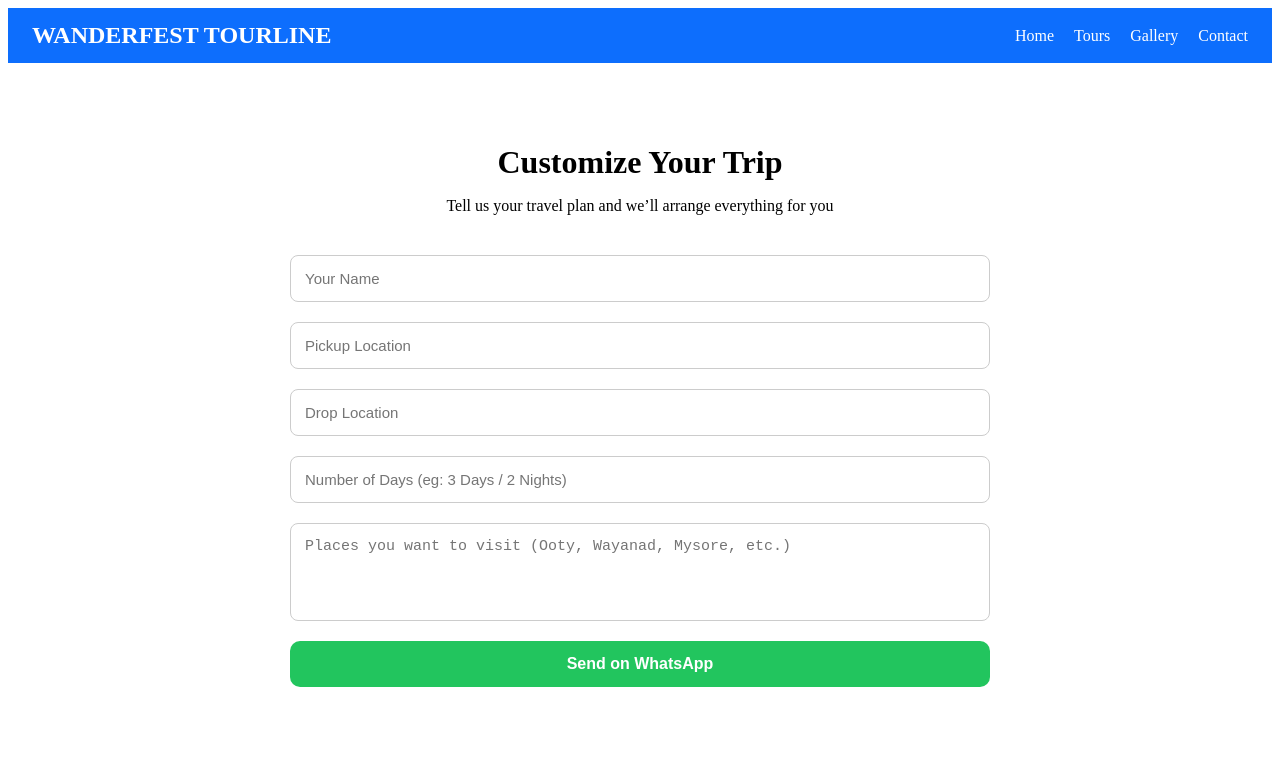
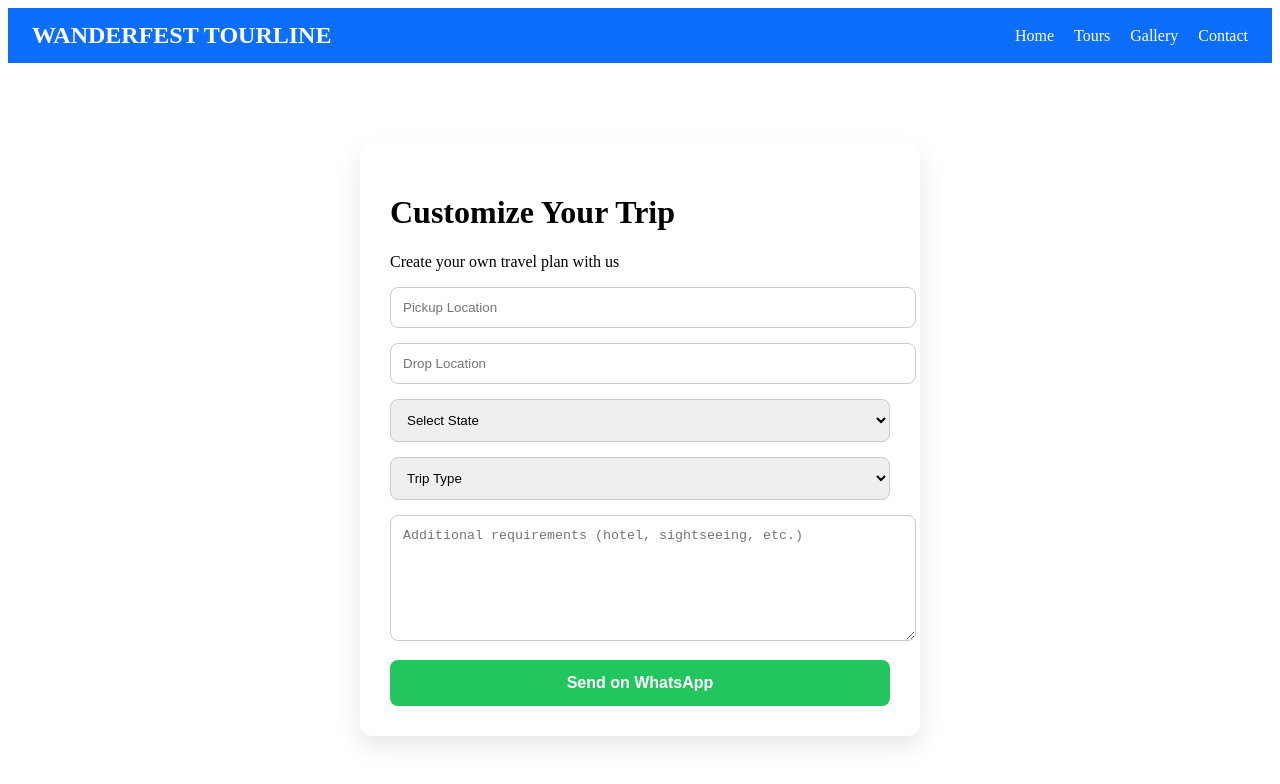
Before and after one commit to ShyamN11/wanderfest-baseline, a React (Vite) app: page /customize in a window 1280 px wide. Shown: the top 784 px of the page. Built offline with nearby package versions, Linux system fonts and the light colour scheme.

Commit message:
Improve Customize Trip form and Whatsapp flow

```diff
--- a/src/pages/CustomizeTrip.jsx
+++ b/src/pages/CustomizeTrip.jsx
@@ -1,121 +1,102 @@
 import { useState } from "react";
 
 function CustomizeTrip() {
-  const [form, setForm] = useState({
-    name: "",
-    pickup: "",
-    drop: "",
-    days: "",
-    places: "",
-  });
-
-  const handleChange = (e) => {
-    setForm({ ...form, [e.target.name]: e.target.value });
-  };
+  const [pickup, setPickup] = useState("");
+  const [drop, setDrop] = useState("");
+  const [state, setState] = useState("");
+  const [type, setType] = useState("");
+  const [notes, setNotes] = useState("");
 
   const handleWhatsApp = () => {
     const message = `
-Hello Wanderfest Tourline!
+Wanderfest Tourline - Custom Trip Request
 
-Name: ${form.name}
-Pickup Location: ${form.pickup}
-Drop Location: ${form.drop}
-Number of Days: ${form.days}
-Places to Visit: ${form.places}
-
-I want to customize my trip.
+Pickup Location: ${pickup}
+Drop Location: ${drop}
+State: ${state}
+Trip Type: ${type}
+Additional Notes: ${notes}
 `;
 
-    const url = `https://wa.me/917904579099?text=${encodeURIComponent(
-      message
-    )}`;
-
+    const phone = "7904579099";
+    const url = `https://wa.me/${phone}?text=${encodeURIComponent(message)}`;
     window.open(url, "_blank");
   };
 
   return (
-    <div style={{ padding: "60px 20px", maxWidth: "700px", margin: "auto" }}>
-      <h1 style={{ textAlign: "center", marginBottom: "10px" }}>
-        Customize Your Trip
-      </h1>
+    <div style={container}>
+      <h1>Customize Your Trip</h1>
+      <p>Create your own travel plan with us</p>
 
-      <p style={{ textAlign: "center", marginBottom: "40px" }}>
-        Tell us your travel plan and we’ll arrange everything for you
-      </p>
-
-      {/* FORM */}
-      <div style={{ display: "grid", gap: "20px" }}>
       <input
-          type="text"
-          name="name"
-          placeholder="Your Name"
-          value={form.name}
-          onChange={handleChange}
-          style={inputStyle}
+        style={input}
+        placeholder="Pickup Location"
+        value={pickup}
+        onChange={(e) => setPickup(e.target.value)}
       />
 
       <input
-          type="text"
-          name="pickup"
-          placeholder="Pickup Location"
-          value={form.pickup}
-          onChange={handleChange}
-          style={inputStyle}
+        style={input}
+        placeholder="Drop Location"
+        value={drop}
+        onChange={(e) => setDrop(e.target.value)}
       />
 
-        <input
-          type="text"
-          name="drop"
-          placeholder="Drop Location"
-          value={form.drop}
-          onChange={handleChange}
-          style={inputStyle}
+      <select style={input} value={state} onChange={(e) => setState(e.target.value)}>
+        <option value="">Select State</option>
+        <option value="Tamil Nadu">Tamil Nadu</option>
+        <option value="Kerala">Kerala</option>
+        <option value="Karnataka">Karnataka</option>
+      </select>
+
+      <select style={input} value={type} onChange={(e) => setType(e.target.value)}>
+        <option value="">Trip Type</option>
+        <option value="Local">Local</option>
+        <option value="Outstation">Outstation</option>
+        <option value="Multi-State">Multi-State</option>
+      </select>
+
+      <textarea
+        style={{ ...input, height: "100px" }}
+        placeholder="Additional requirements (hotel, sightseeing, etc.)"
+        value={notes}
+        onChange={(e) => setNotes(e.target.value)}
       />
 
-        <input
-          type="text"
-          name="days"
-          placeholder="Number of Days (eg: 3 Days / 2 Nights)"
-          value={form.days}
-          onChange={handleChange}
-          style={inputStyle}
-        />
-
-        <textarea
-          name="places"
-          placeholder="Places you want to visit (Ooty, Wayanad, Mysore, etc.)"
-          value={form.places}
-          onChange={handleChange}
-          rows="4"
-          style={{ ...inputStyle, resize: "none" }}
-        />
-
-        {/* WHATSAPP BUTTON */}
-        <button
-          onClick={handleWhatsApp}
-          style={{
-            background: "#22c55e",
-            color: "white",
-            padding: "14px",
-            borderRadius: "10px",
-            border: "none",
-            fontSize: "16px",
-            fontWeight: "600",
-            cursor: "pointer",
-          }}
-        >
+      <button style={button} onClick={handleWhatsApp}>
         Send on WhatsApp
       </button>
-      </div>
     </div>
   );
 }
 
-const inputStyle = {
-  padding: "14px",
+const container = {
+  maxWidth: "500px",
+  margin: "80px auto",
+  padding: "30px",
+  background: "#fff",
+  borderRadius: "12px",
+  boxShadow: "0 10px 25px rgba(0,0,0,0.1)",
+};
+
+const input = {
+  width: "100%",
+  padding: "12px",
+  marginBottom: "15px",
   borderRadius: "8px",
   border: "1px solid #ccc",
-  fontSize: "15px",
+};
+
+const button = {
+  width: "100%",
+  padding: "14px",
+  backgroundColor: "#22c55e",
+  color: "#fff",
+  border: "none",
+  borderRadius: "8px",
+  fontSize: "16px",
+  fontWeight: "bold",
+  cursor: "pointer",
 };
 
 export default CustomizeTrip;
```
Lines whose indentation alone changed are shown as unchanged.
